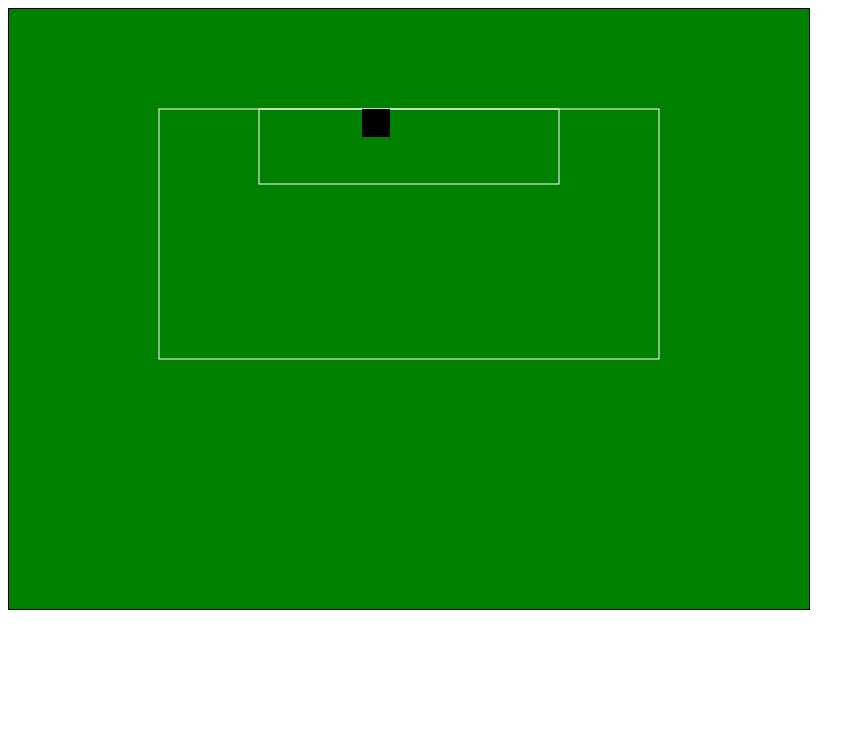
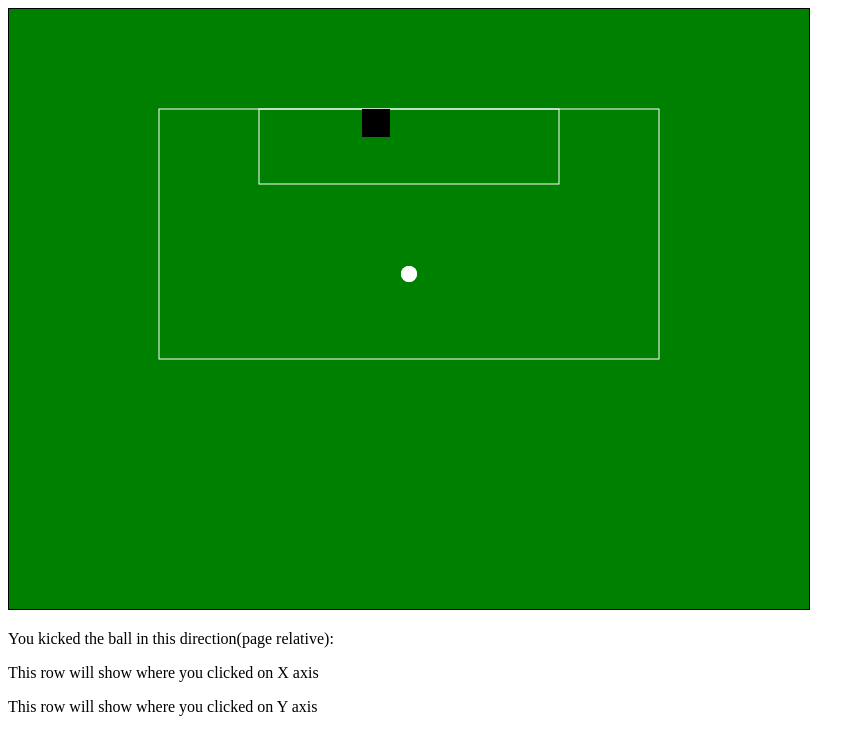
Before and after one commit to minibari/PenaltyKick, a plain HTML site: page index.html in a window 1280 px wide. Shown: the whole page, without its empty margins (0-865 px from the left). Drawn offline with Linux system fonts and the light colour scheme.

Commit message:
GettinCoords

```diff
--- a/ball.js
+++ b/ball.js
@@ -2,7 +2,7 @@ class Ball {
   constructor() {
     this.x = 400;    //x and y define the middle of the ball
     this.y = 265;
-    this.radius = 8;   // radius="poloměr"
+    this.radius = 8;
     this.startAngle = 0;
     this.endAngle = Math.PI * 2;
     this.colour = 'white';
@@ -47,7 +47,7 @@ class Ball {
 
 
   }
-  //how to detect collision with goalkeeper or scoring goal?
+  //how to detect collision with goalkeeper or scoring goal(or missing post entirely)? should be in game.js file?
   shootBall() {
 
     this.x += this.velocityX;
--- a/canvas.js
+++ b/canvas.js
@@ -1,6 +1,7 @@
 class Field {
     constructor() {
         this.canvas = document.querySelector('canvas');
+        this.score = 0;
     }
 
     createField() {
--- /dev/null
+++ b/coords.js
@@ -0,0 +1,12 @@
+const targetX = document.getElementById("x");
+const targetY = document.getElementById("y");
+
+
+function mouseClickPosition(event) {
+
+  targetX.innerText = "X coord: " + event.pageX;
+  targetY.innerText = "Y coord: " + event.pageY;
+}
+
+
+addEventListener("click", mouseClickPosition);
--- a/game.js
+++ b/game.js
@@ -29,8 +29,8 @@ class Game {
     this.field.createField();
     this.goalkeeper.directGoalkeeper();
     this.goalkeeper.moveGoalkeeper();
-    // this.ball.createBall();
-    // this.ball.shootBall();
+    this.ball.createBall();
+    this.ball.shootBall();
     requestAnimationFrame(() => this.updateGame());
   }
 
--- a/index.html
+++ b/index.html
@@ -8,12 +8,17 @@
 <body>
     <canvas id="field" style="border: 1px solid black"></canvas>
 
+    <div id="shootDirection">
+        <p>You kicked the ball in this direction(page relative):</p>
+        <p id="x">This row will show where you clicked on X axis</p>
+        <p id="y">This row will show where you clicked on Y axis</p>
+    </div>
 
     <script src="canvas.js"></script>
     <script src="goalkeeper.js"></script>
     <script src="ball.js"></script>
     <script src="game.js"></script>
-
+    <script src="coords.js"></script>
 
 
 </body>
```
